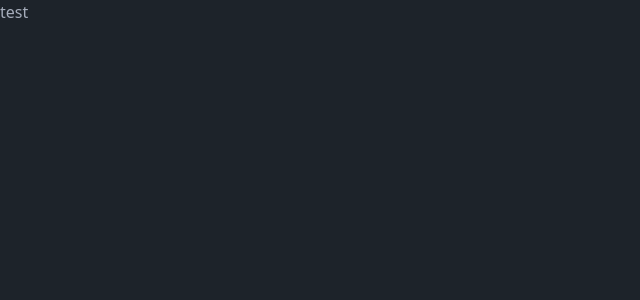
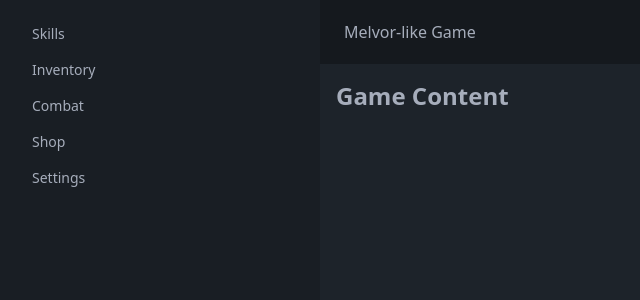
Before and after one commit to silveralcid/idle-buds, a React (Vite) app in the folder idle-buds/: page / in a window 1280 px wide. Shown: the top 300 px of the page, without its empty margins (0-640 px from the left). Built offline with nearby package versions, Linux system fonts and the light colour scheme.

Commit message:
feat: added sidebar

```diff
--- a/idle-buds/src/App.tsx
+++ b/idle-buds/src/App.tsx
@@ -1,12 +1,21 @@
 import { useState } from 'react'
 import './App.css'
+
+import { DrawerLayout } from './components/Layout/Drawer'
+import { Sidebar } from './components/Sidebar'
+import { GameContent } from './components/GameContent'
 
 function App() {
   const [] = useState(0)
 
   return (
     <>
-      test
+      <DrawerLayout
+      drawerTitle="Melvor-like Game"
+      sideContent={<Sidebar />}
+    >
+      <GameContent />
+    </DrawerLayout>
     </>
   )
 }
--- /dev/null
+++ b/idle-buds/src/components/GameContent.tsx
@@ -0,0 +1,8 @@
+export const GameContent = () => {
+    return (
+      <div className="flex flex-col gap-4">
+        <h1 className="text-2xl font-bold">Game Content</h1>
+        {/* Your game content here */}
+      </div>
+    );
+  };
--- /dev/null
+++ b/idle-buds/src/components/Layout/Drawer.tsx
@@ -0,0 +1,43 @@
+import { ReactNode } from 'react';
+
+interface DrawerProps {
+  children: ReactNode;
+  sideContent: ReactNode;
+  drawerTitle?: string;
+}
+
+export const DrawerLayout = ({ children, sideContent, drawerTitle }: DrawerProps) => {
+  return (
+    <div className="drawer lg:drawer-open">
+      <input id="main-drawer" type="checkbox" className="drawer-toggle" />
+
+      {/* Main Content */}
+      <div className="drawer-content flex flex-col">
+        {/* Navbar */}
+        <div className="w-full navbar bg-base-300">
+          <div className="flex-none lg:hidden">
+            <label htmlFor="main-drawer" className="btn btn-square btn-ghost">
+              <svg xmlns="http://www.w3.org/2000/svg" fill="none" viewBox="0 0 24 24" className="inline-block w-6 h-6 stroke-current">
+                <path strokeLinecap="round" strokeLinejoin="round" strokeWidth="2" d="M4 6h16M4 12h16M4 18h16"></path>
+              </svg>
+            </label>
+          </div>
+          <div className="flex-1 px-2 mx-2">{drawerTitle}</div>
+        </div>
+
+        {/* Page Content */}
+        <div className="p-4">
+          {children}
+        </div>
+      </div>
+
+      {/* Sidebar */}
+      <div className="drawer-side">
+        <label htmlFor="main-drawer" aria-label="close sidebar" className="drawer-overlay"></label>
+        <div className="menu p-4 w-80 min-h-full bg-base-200">
+          {sideContent}
+        </div>
+      </div>
+    </div>
+  );
+};
--- /dev/null
+++ b/idle-buds/src/components/Sidebar.tsx
@@ -0,0 +1,11 @@
+export const Sidebar = () => {
+    return (
+      <ul>
+        <li><a>Skills</a></li>
+        <li><a>Inventory</a></li>
+        <li><a>Combat</a></li>
+        <li><a>Shop</a></li>
+        <li><a>Settings</a></li>
+      </ul>
+    );
+  };
```
